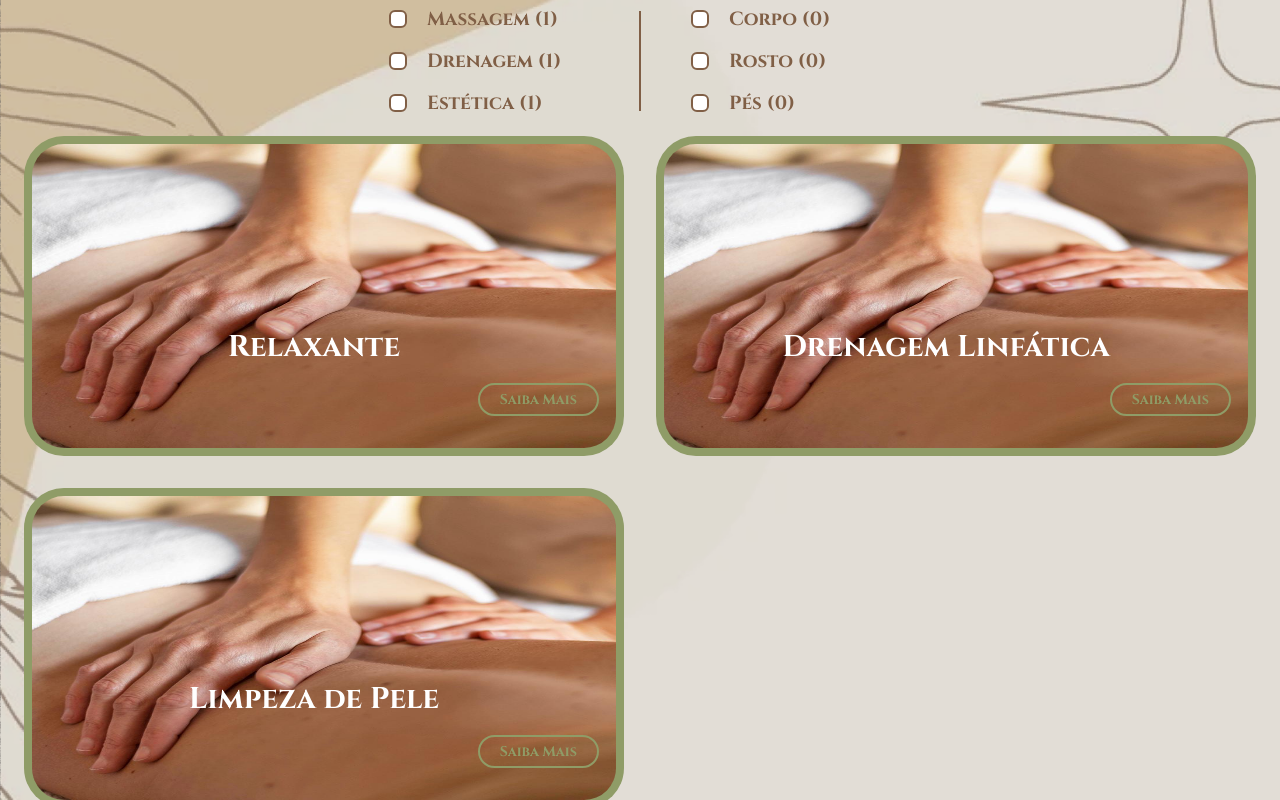
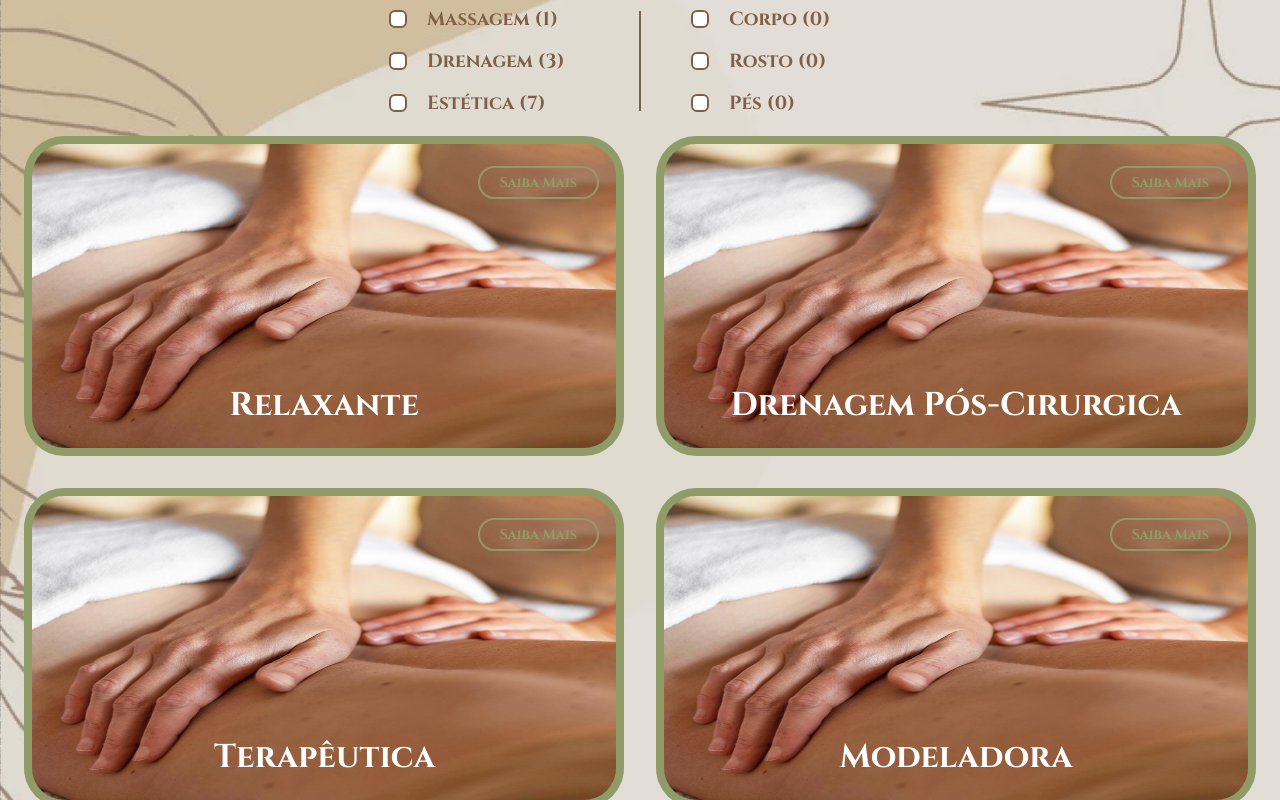
Before and after one commit to SAPI-Unesp/Projeto-Site-CasaMassagem, a React (Vite) app: page /servicos in a window 1280 px wide. Shown: the part 240-1040 px from the top of the page. Built offline with nearby package versions, Linux system fonts and the light colour scheme.

Commit message:
Fix: card design

```diff
--- a/src/pages/Servicos/Cards/card.styles.ts
+++ b/src/pages/Servicos/Cards/card.styles.ts
@@ -8,30 +8,44 @@ export const CardBackground = styled.div`
 
 export const CardInfoContainer = styled.div`
     position: absolute;
-    right: 0;
-    bottom: 0;
+    top: 0;
+    left: 0;
     width: 100%;
-    height: 50%;transform-origin: right center;
-    transition: transform 0.5s ease, margin 0.5s ease;
+    height: 100%;
     display: flex;
-    margin-bottom:5px;
     flex-direction: column;
     align-items: center;
-    gap:1rem;
     justify-content: center;
+    z-index: 2;
+    transition: transform 0.5s ease;
+    pointer-events: none;
+`;
+
+export const Temp = styled.div`
+    display:flex;
+    align-items: center;
+    justify-content: center;
+    text-align: center;
+    scale: 1.1;
+    transition: 0.7s;
+    position: absolute;
+    bottom: 0;
+    height: auto;
+    margin-bottom: 20px;
 `;
 
 export const CardTitle = styled.h1`
+    margin-bottom: 10px;
+    white-space: pre-line;
     font-size: 30px;
     font-weight: bold;
     color: #ffffff;
     align-self: center;
-    margin-right:20px;
-    white-space:nowrap;
     position: relative;
+    text-align: center;
     transition: margin 1s, font-size 1s;
+    justify-self: flex-end;
 `;
-
 
 export const CardImage = styled.img`
     border-radius: 40px;
@@ -42,11 +56,16 @@ export const CardImage = styled.img`
     display: flex;
     flex-direction: row;
     transition: 0.3s;
+    position: relative;
 `;
 
 export const CardBtn = styled.button`
     border: 2px solid #8f9c67;
     border-radius: 20px;
+    position: absolute;
+    right: 0;
+    top: 0;
+    margin-top: 30px;
     height: auto;
     width: auto;
     background-color: transparent;
@@ -58,6 +77,8 @@ export const CardBtn = styled.button`
     font-family: Cinzel;
     font-weight: bold;
     transition:1s;
+    pointer-events: auto;
+    z-index: 3;
 
     overflow: hidden;
 
@@ -139,19 +160,23 @@ export const CardWrapper = styled.div`
     width: 600px;
     height: 320px;
 
+    &:hover ${Temp} {
+        transform: scale(1.5);
+        z-index: 1;
+    }
+
     &:hover ${CardTitle} {
-        font-size: 50px;
-        width: 100%;
-        text-align: center;
-        margin:0px;
+        z-index: 1;
     }
 
     &:hover ${CardBtn} {
-        transform : scale(1.1);
+        transform : scale(1.3);
+        z-index: 1;
     }
 
     &:hover ${CardImage} {
-        transform: scale(1.05);
+        transform: scale(1.15);
+        z-index: 1;
         box-shadow: 10px 10px 10px #00000057;
         background-color: #a8b879;
     }
--- a/src/pages/Servicos/Cards/card.tsx
+++ b/src/pages/Servicos/Cards/card.tsx
@@ -11,6 +11,7 @@ import {
     ContainerTags,
     ContainerTagContato,
     Contato,
+    Temp,
 } from './card.styles';
 
 import { useState } from 'react';
@@ -34,10 +35,12 @@ export function Card({ title, image, text }: CardProps) {
             <CardImage src={image}/>
 
             <CardInfoContainer>
-                <CardTitle> {title} </CardTitle>
                 <CardBtn onClick={() => setIsOverlayOpen(true)}>
                     <span> Saiba Mais </span>
                 </CardBtn>
+                <Temp>
+                    <CardTitle> {title} </CardTitle>
+                </Temp>
             </CardInfoContainer>
 
 
--- a/src/pages/Servicos/Filter/Services.ts
+++ b/src/pages/Servicos/Filter/Services.ts
@@ -12,18 +12,67 @@ export const services = [
         title: "Relaxante",
         categoria: "massagem",
         image: template,
-        text: "Tratamento profundo que remove calosidades e asperezas, deixando os pés lisos, macios e com aparência saudável."
+        text: "reduz o estresse e as tensões do dia a dia, proporcionando sensação de leveza e bem-estar."
+    },
+    {
+        title: "Drenagem Pós-Cirurgica",
+        categoria: "drenagem",
+        image: template,
+        text: "realizada com técnica adequada para auxiliar na recuperação e conforto durante o pós-operatório."
+    },
+    {
+        title: "Terapêutica",
+        categoria: "drenagem",
+        image: template,
+        text: "Indicada para alívio de dores musculares e recuperação da mobilidade, com foco em regiões específicas."
+    },
+    {
+        title: "Modeladora",
+        categoria: "drenagem",
+        image: template,
+        text: "ativa a circulação, melhora o contorno corporal e ajuda na retenção de líquidos."
     },
     {
         title: "Drenagem Linfática",
-        categoria: "drenagem",
+        categoria: "estetica",
         image: template,
-        text: "Tratamento profundo que remove calosidades e asperezas, deixando os pés lisos, macios e com aparência saudável."
+        text: "estimula o sistema linfático, reduz inchaços e melhora a circulação."
     },
     {
-        title: "Limpeza de Pele",
+        title: "Facial",
         categoria: "estetica",
         image: template,
-        text: "Tratamento profundo que remove calosidades e asperezas, deixando os pés lisos, macios e com aparência saudável."
+        text: "relaxa, melhora a oxigenação da pele e traz frescor e luminosidade ao rosto."
+    },
+    {
+        title: "Plástica dos Pés",
+        categoria: "estetica",
+        image: template,
+        text: "Tratamento profundo para renovação da pele dos pés. Remove calosidades e asperezas, deixando a pele lisa, macia e bem cuidada. Ideal para quem busca conforto, higiene e aparência saudável nos pés."
+    },
+    {
+        title: "Limpeza de Pele\nPesonalizada",
+        categoria: "estetica",
+        image: template,
+        text: "A limpeza de pele no Hub Monique Ferraz é feita de forma personalizada, de acordo com o tipo e a necessidade da pele. Remove impurezas, controla a oleosidade e devolve o viço natural, com protocolos suaves e resultados visíveis."
+    },
+    {
+        title: "Design de\nSombrancelhas\n(com ou sem Henna)",
+        categoria: "estetica",
+        image: template,
+        text: "O design é feito com técnica precisa para valorizar o formato natural do rosto. Com ou sem henna, o resultado é sempre harmônico, realçando a beleza e a expressão de cada pessoa."
+    },
+    {
+        title: "Depilação\nFeminina e Masculina",
+        categoria: "estetica",
+        image: template,
+        text: "A depilação é realizada com técnica cuidadosa, priorizando o conforto e o cuidado com a pele. Utilizamos produtos de qualidade e atenção aos detalhes para garantir uma experiência segura e agradável — tanto para o público feminino quanto masculino."
+    },
+    {
+        title: "Hidratação Labial",
+        categoria: "estetica",
+        image: template,
+        text: "O protocolo de Hidratação Labial do Hub Monique Ferraz foi desenvolvido para restaurar a saúde e a beleza dos lábios, devolvendo maciez, cor e vitalidade. O resultado são lábios naturalmente rosados, com aparência mais volumosa, toque macio e sensação de conforto prolongada."
     }
+
 ];
--- a/src/pages/Servicos/Servicos.tsx
+++ b/src/pages/Servicos/Servicos.tsx
@@ -9,6 +9,8 @@ import { CardGrid } from "./Servicos.style";
 export function Servicos() {
 
     const [filteredServices, setFilteredServices] = useState<Service[]>([]);
+
+    console.log(filteredServices)
 
     return (
         <SocialContainer>
```
